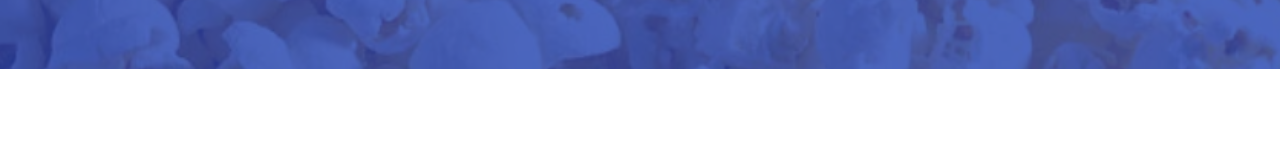
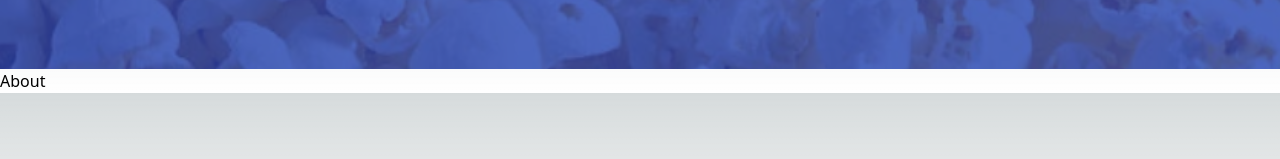
Before and after one commit to WilliamGiammona/FES-wk-6, a Next.js app: page /about in a window 1280 px wide. Before the commit this address had no page. Shown: the part 123-282 px from the top of the page. Built offline with nearby package versions, Linux system fonts and the light colour scheme.

Commit message:
initial commit

```diff
--- /dev/null
+++ b/app/about/page.tsx
@@ -0,0 +1,7 @@
+import React from "react";
+
+function About() {
+  return <div>About</div>;
+}
+
+export default About;
```
